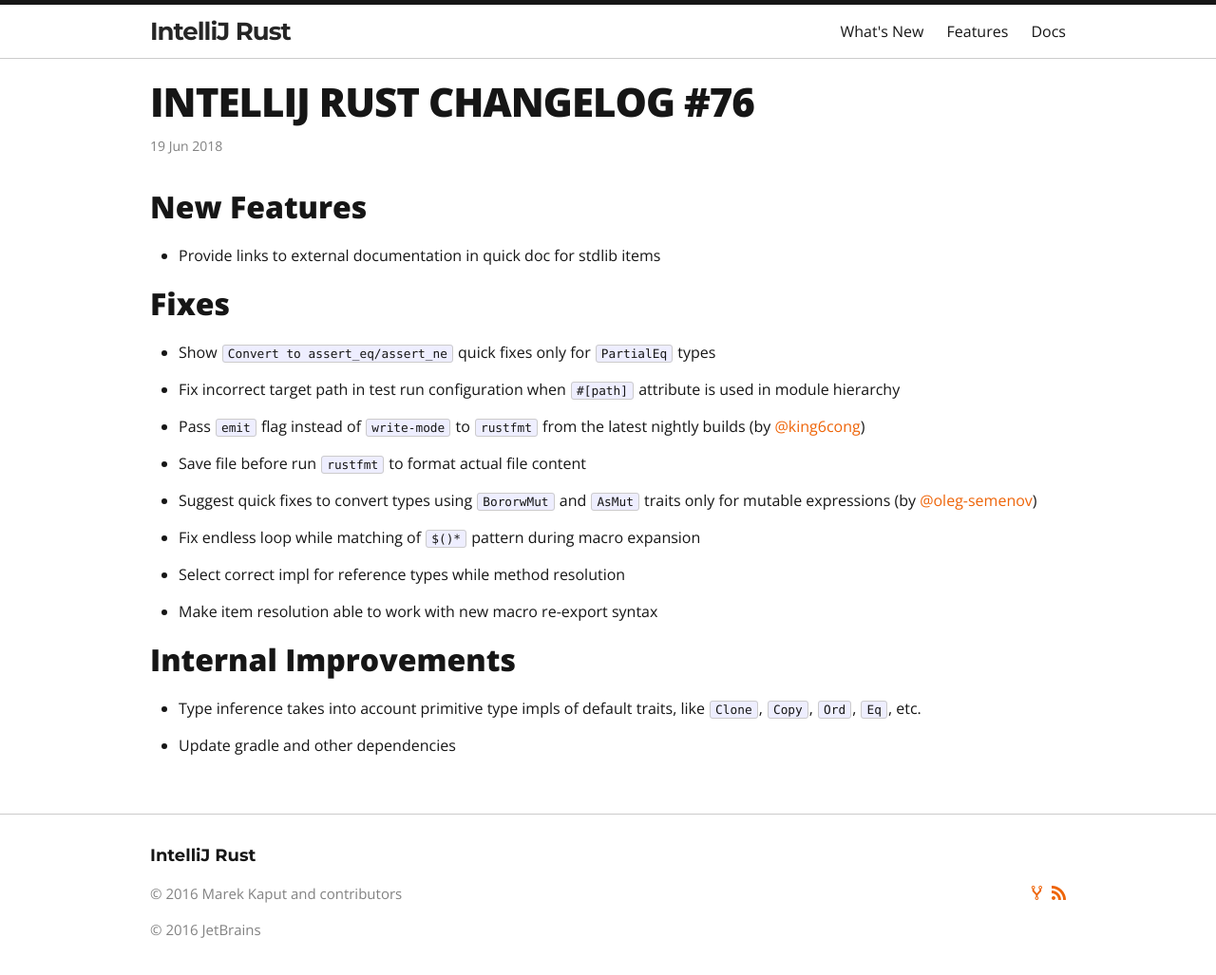
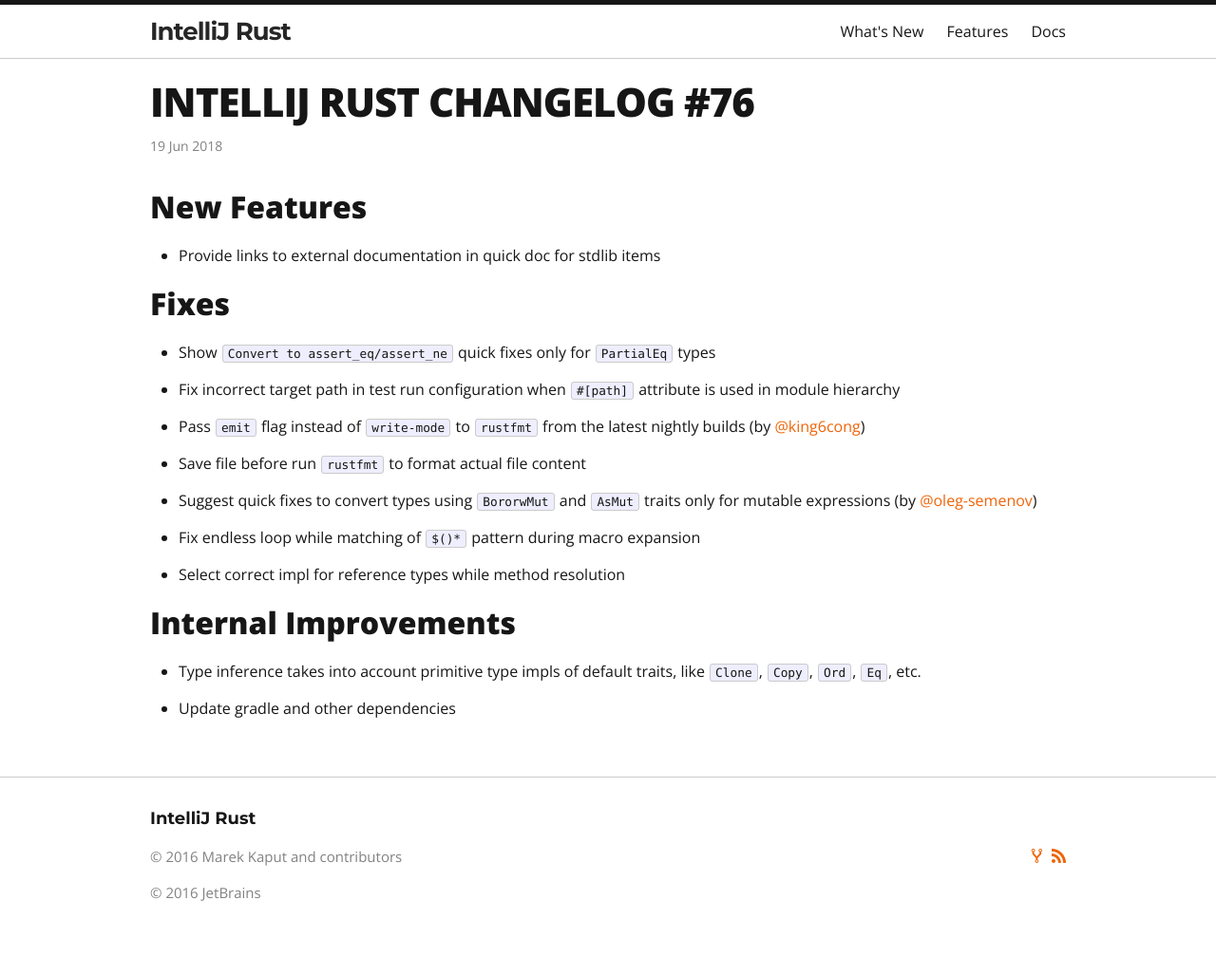
Before and after one commit to intellij-rust/intellij-rust.github.io, a Jekyll site: the page built from _posts/2018-06-20-changelog-76.markdown, in a window 1280 px wide and 1050 px high. Shown: the top 1027 px of the window at 95% size. Built offline with Jekyll 4.4.1, drawn with Linux system fonts in a browser that asks for light colours; nearby versions of some CDN libraries; some web fonts are replaced.

Commit message:
drop reverted changes from changelog

```diff
--- a/_posts/2018-06-20-changelog-76.markdown
+++ b/_posts/2018-06-20-changelog-76.markdown
@@ -26,8 +26,6 @@
 
 * Select correct impl for reference types while method resolution
 
-* Make item resolution able to work with new macro re-export syntax
-
 ## Internal Improvements
 
 * Type inference takes into account primitive type impls of default traits, like `Clone`, `Copy`, `Ord`, `Eq`, etc.
```
